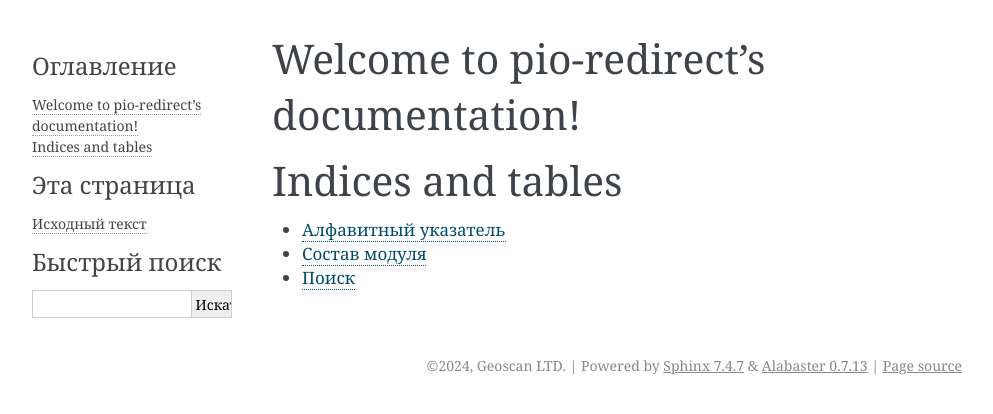
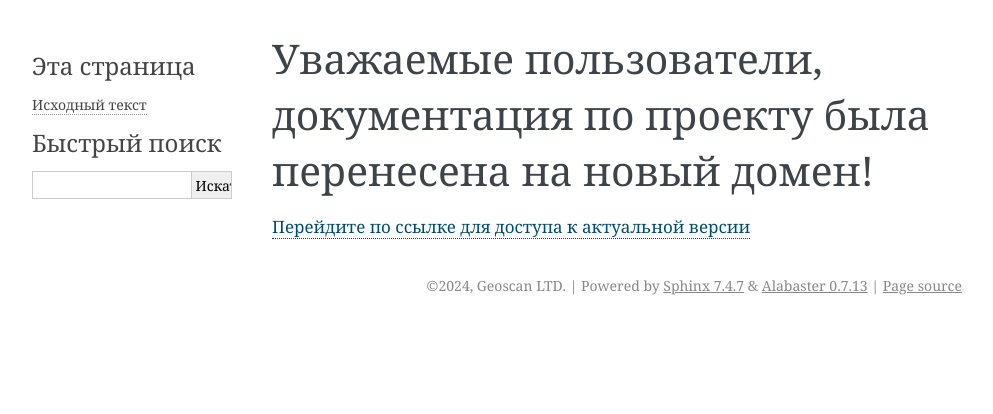
Before and after one commit to dkonasov-techsup/pioneer-doc, a Sphinx documentation site: the page built from source/index.rst, in a window 1280 px wide. Shown: the top 414 px of the page, without its empty margins (148-1141 px from the left). Built offline with Sphinx 7.4.7, drawn with Linux system fonts in a browser that asks for light colours.

```diff
--- a/source/_static/redirect.js
+++ b/source/_static/redirect.js
@@ -7,6 +7,11 @@ window.addEventListener("beforeunload", (event) => {
     const loc = url.pathname;
     const q = url.search.substr(1);
 
-    console.log(url)
+    if(loc == "pioneer-doc.readthedocs.io/ru/master/index.html"){
+      window.location.href = "docs.geoscan.ru/pioneer/";
+    }
+    else{
+      console.log('rdr error')
+    }
 
   });
--- a/source/index.rst
+++ b/source/index.rst
@@ -3,18 +3,10 @@
    You can adapt this file completely to your liking, but it should at least
    contain the root `toctree` directive.
 
-Welcome to pio-redirect's documentation!
-========================================
+Уважаемые пользователи, документация по проекту была перенесена на новый домен!
+===============================================================================
+
+`Перейдите по ссылке для доступа к актуальной версии <https://docs.geoscan.ru/pioneer/>`_
 
 .. toctree::
-   :maxdepth: 2
-   :caption: Contents:
-
-
-
-Indices and tables
-==================
-
-* :ref:`genindex`
-* :ref:`modindex`
-* :ref:`search`
+   :hidden:
```
